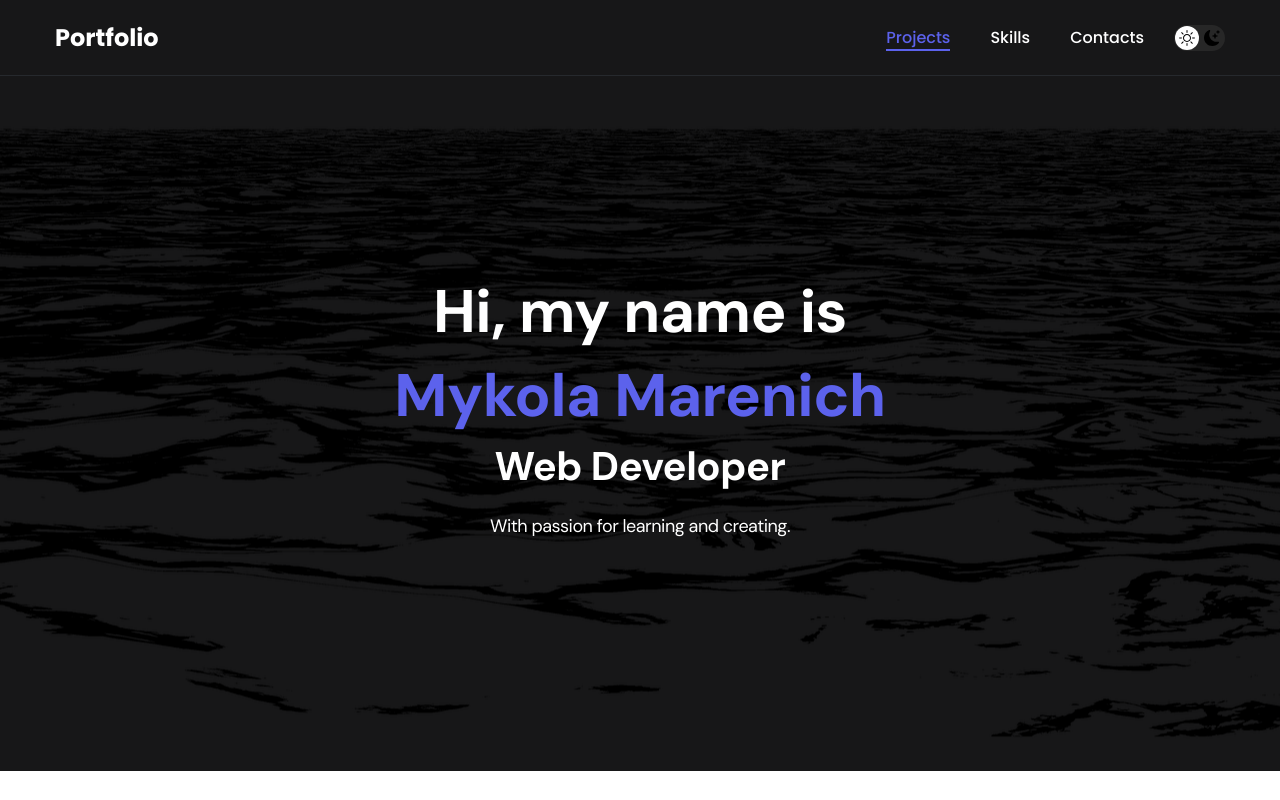
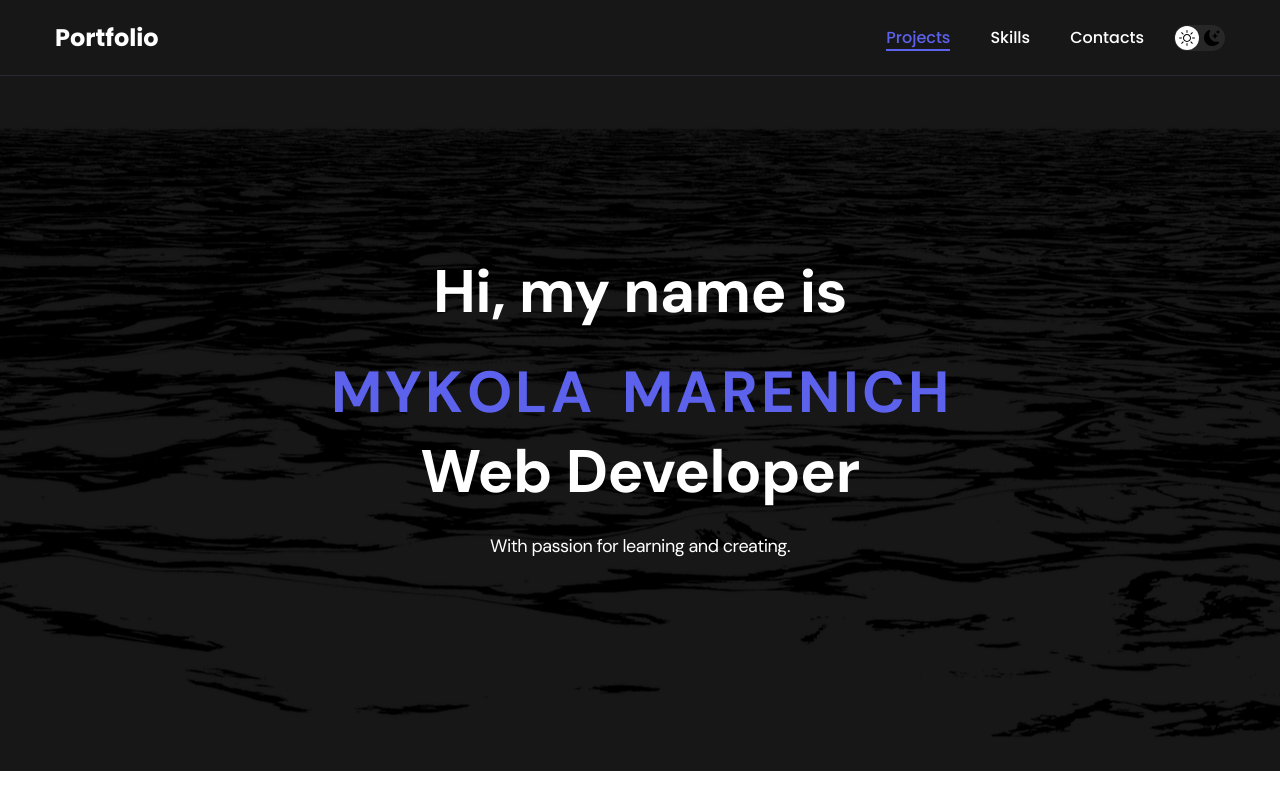
Before and after one commit to NickMarinade/porfolio_web, a plain HTML site: page index.html in a window 1280 px wide. Shown: the top 800 px of the page. Drawn offline with nearby package versions, Linux system fonts and the light colour scheme.

Commit message:
change name animation

```diff
--- a/css/main.css
+++ b/css/main.css
@@ -256,10 +256,6 @@ body {
   font-weight: 700;
 }
 
-.header__title em {
-  font-style: normal;
-  color: var(--accent);
-}
 
 .header__text {
   margin-bottom: 40px;
@@ -275,26 +271,20 @@ body {
   display: inline-block;
 }
 
-.header__wrapper:hover {
-  animation: shake 0.4s ease-in-out infinite;
+.letter {
+  font-style: normal;
+  font-size: 58px;
+  font-weight: 700;
+  will-change: transform;
   cursor: default;
+  color: var(--accent);
+  display: inline-block;
+  transition: transform 0.2s ease;
 }
 
-.header__title em:hover {
-  animation: shake 0.5s ease-in-out infinite;
-  cursor: default;
-}
-
-@keyframes shake {
-  0% {
-    transform: rotateZ(2deg);
-  }
-  50% {
-    transform: rotateZ(-2deg);
-  }
-  100% {
-    transform: rotateZ(2deg);
-  }
+/* This is all we need :D */
+.letter:hover {
+  transform: scaleX(0.8) scaleY(1.2);
 }
 
 /* Btn */
--- a/index.html
+++ b/index.html
@@ -45,8 +45,24 @@
     <header class="header">
         <div class="header__wrapper">
             <h1 class="header__title">
-                <strong>Hi, my name is <em>Mykola Marenich</em></strong><br />
-                Web Developer
+                <strong>Hi, my name is</strong><br />
+            </h1>
+            <span class="letter">M</span>
+            <span class="letter">Y</span>
+            <span class="letter">K</span>
+            <span class="letter">O</span>
+            <span class="letter">L</span>
+            <span class="letter">A &nbsp;</span>
+            <span class="letter">M</span>
+            <span class="letter">A</span>
+            <span class="letter">R</span>
+            <span class="letter">E</span>
+            <span class="letter">N</span>
+            <span class="letter">I</span>
+            <span class="letter">C</span>
+            <span class="letter">H</span>
+            <h1 class="header__title">
+                <strong>Web Developer</strong>
             </h1>
             <div class="header__text">
                 <p>With passion for learning and creating.</p>
@@ -259,7 +275,8 @@
                         <a href="https://github.com/NickMarinade"><img src="./img/icons/gitHub.svg" alt="Link" /></a>
                     </li>
                     <li class="social__item">
-                        <a href="https://www.linkedin.com/in/mykola-marenich-13784a1b5"><img src="./img/icons/linkedIn.svg" alt="Link" /></a>
+                        <a href="https://www.linkedin.com/in/mykola-marenich-13784a1b5"><img
+                                src="./img/icons/linkedIn.svg" alt="Link" /></a>
                     </li>
                 </ul>
                 <div class="copyright">
```
